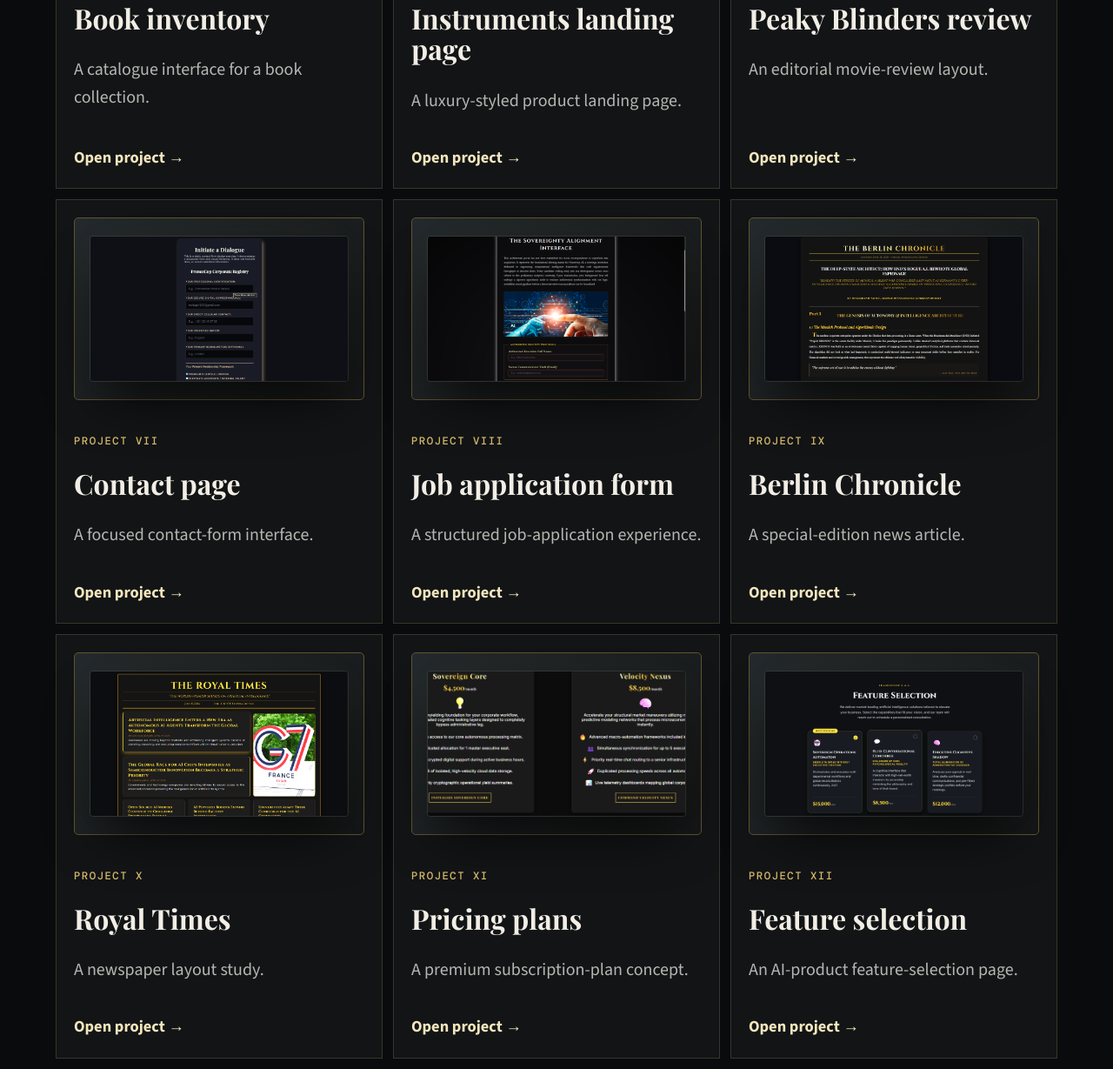
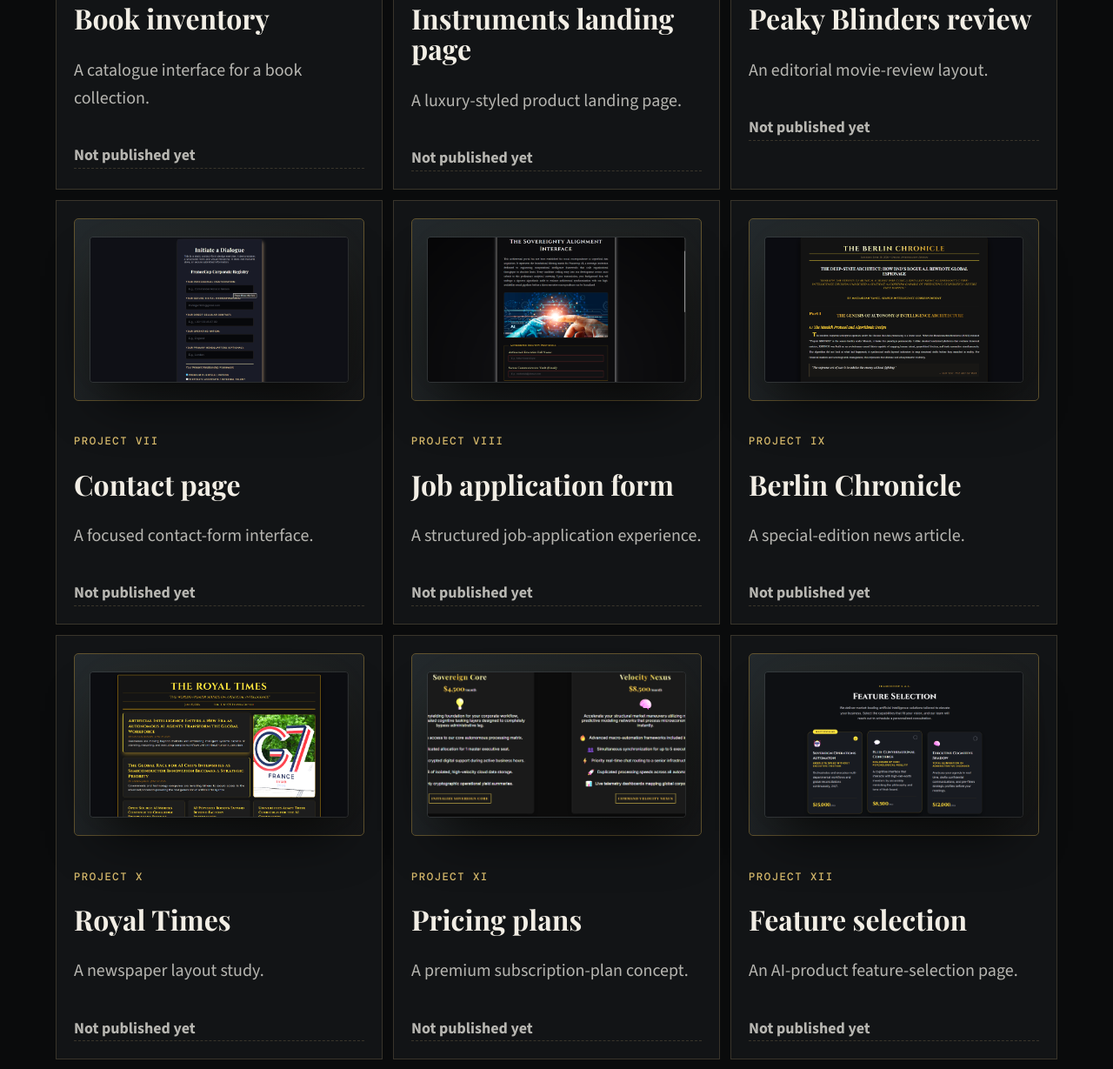
Before and after one commit to fernandocortessuarez-sys/first-portfolio, a plain HTML site: page projects.html in a window 1280 px wide. Shown: the part 2233-3462 px from the top of the page at 87% size. Drawn offline with nearby package versions, Linux system fonts and the light colour scheme; a web font is replaced by a local one.

Commit message:
Marca como pendentes os links para projetos ainda nao publicados
No GitHub Pages so o tributo a Rommel existe ao lado do portfolio; os outros
20 links davam 404. Cada um virou "Not published yet" com um comentario
TODO(ferna) guardando o link original.

Co-Authored-By: Claude Opus 5.5 <noreply@anthropic.com>

```diff
--- a/projects.html
+++ b/projects.html
@@ -49,7 +49,7 @@
             <p class="project-number">Project I</p>
             <h3>Data Analysis - RedeAgora</h3>
             <p>Data cleaning decisions, Excel analysis, and a Power BI dashboard case study.</p>
-            <a href="../Project01/README.md">Read case study <span aria-hidden="true">→</span></a>
+            <!-- TODO(ferna): when this project is on GitHub Pages, restore: <a href="../Project01/README.md"> --><span class="pending-link">Not published yet</span>
           </article>
           <article class="project-card small-card">
             <div class="project-shot"><img class="screenshot" src="images/rommel-hero.png" alt="Hero of Rommel website" loading="lazy" /></div>
@@ -63,133 +63,133 @@
             <p class="project-number">Project III</p>
             <h3>Formula 1 documentation</h3>
             <p>Technical documentation structured for a complex subject.</p>
-            <a href="../documentation-f1/index.html">Open project <span aria-hidden="true">→</span></a>
+            <!-- TODO(ferna): when this project is on GitHub Pages, restore: <a href="../documentation-f1/index.html"> --><span class="pending-link">Not published yet</span>
           </article>
           <article class="project-card small-card">
             <div class="project-shot"><img class="screenshot" src="images/book-inventory.png" alt="main part of the website of a book inventory" loading="lazy" /></div>
             <p class="project-number">Project IV</p>
             <h3>Book inventory</h3>
             <p>A catalogue interface for a book collection.</p>
-            <a href="../books-register/index.html">Open project <span aria-hidden="true">→</span></a>
+            <!-- TODO(ferna): when this project is on GitHub Pages, restore: <a href="../books-register/index.html"> --><span class="pending-link">Not published yet</span>
           </article>
           <article class="project-card small-card">
             <div class="project-shot"><img class="screenshot" src="images/landing-page.png" alt="Landing page for a fictional instrument luxury company" loading="lazy" /></div>
             <p class="project-number">Project V</p>
             <h3>Instruments landing page</h3>
             <p>A luxury-styled product landing page.</p>
-            <a href="../instruments-website/index.html">Open project <span aria-hidden="true">→</span></a>
+            <!-- TODO(ferna): when this project is on GitHub Pages, restore: <a href="../instruments-website/index.html"> --><span class="pending-link">Not published yet</span>
           </article>
           <article class="project-card small-card">
             <div class="project-shot"><img class="screenshot" src="images/movie-review.png" alt="characters part of the webiste of peaky blinders movie review" loading="lazy" /></div>
             <p class="project-number">Project VI</p>
             <h3>Peaky Blinders review</h3>
             <p>An editorial movie-review layout.</p>
-            <a href="../movie-review/index.html">Open project <span aria-hidden="true">→</span></a>
+            <!-- TODO(ferna): when this project is on GitHub Pages, restore: <a href="../movie-review/index.html"> --><span class="pending-link">Not published yet</span>
           </article>
           <article class="project-card small-card">
             <div class="project-shot"><img class="screenshot" src="images/job-form.png" alt="a form for a company contact and meetings" loading="lazy" /></div>
             <p class="project-number">Project VII</p>
             <h3>Contact page</h3>
             <p>A focused contact-form interface.</p>
-            <a href="../contact-page/index.html">Open project <span aria-hidden="true">→</span></a>
+            <!-- TODO(ferna): when this project is on GitHub Pages, restore: <a href="../contact-page/index.html"> --><span class="pending-link">Not published yet</span>
           </article>
           <article class="project-card small-card">
             <div class="project-shot"><img class="screenshot" src="images/job-app.png" alt="application from for a fictional AI company" loading="lazy" /></div>
             <p class="project-number">Project VIII</p>
             <h3>Job application form</h3>
             <p>A structured job-application experience.</p>
-            <a href="../job-form/index.html">Open project <span aria-hidden="true">→</span></a>
+            <!-- TODO(ferna): when this project is on GitHub Pages, restore: <a href="../job-form/index.html"> --><span class="pending-link">Not published yet</span>
           </article>
           <article class="project-card small-card">
             <div class="project-shot"><img class="screenshot" src="images/article.png" alt="article of a fictional newspaper" loading="lazy" /></div>
             <p class="project-number">Project IX</p>
             <h3>Berlin Chronicle</h3>
             <p>A special-edition news article.</p>
-            <a href="../news-article/index.html">Open project <span aria-hidden="true">→</span></a>
+            <!-- TODO(ferna): when this project is on GitHub Pages, restore: <a href="../news-article/index.html"> --><span class="pending-link">Not published yet</span>
           </article>
           <article class="project-card small-card">
             <div class="project-shot"><img class="screenshot" src="images/news-layout.png" alt="layout of a fictional newspaper" loading="lazy" /></div>
             <p class="project-number">Project X</p>
             <h3>Royal Times</h3>
             <p>A newspaper layout study.</p>
-            <a href="../newspaper-layout/index.html">Open project <span aria-hidden="true">→</span></a>
+            <!-- TODO(ferna): when this project is on GitHub Pages, restore: <a href="../newspaper-layout/index.html"> --><span class="pending-link">Not published yet</span>
           </article>
           <article class="project-card small-card">
             <div class="project-shot"><img class="screenshot" src="images/price-plan.png" alt="a serie of cards with different priice plans" loading="lazy" /></div>
             <p class="project-number">Project XI</p>
             <h3>Pricing plans</h3>
             <p>A premium subscription-plan concept.</p>
-            <a href="../price-plan/index.html">Open project <span aria-hidden="true">→</span></a>
+            <!-- TODO(ferna): when this project is on GitHub Pages, restore: <a href="../price-plan/index.html"> --><span class="pending-link">Not published yet</span>
           </article>
           <article class="project-card small-card">
             <div class="project-shot"><img class="screenshot" src="images/feature-plan.png" alt="a serie of features of a fictional company" loading="lazy" /></div>
             <p class="project-number">Project XII</p>
             <h3>Feature selection</h3>
             <p>An AI-product feature-selection page.</p>
-            <a href="../feature-company/index.html">Open project <span aria-hidden="true">→</span></a>
+            <!-- TODO(ferna): when this project is on GitHub Pages, restore: <a href="../feature-company/index.html"> --><span class="pending-link">Not published yet</span>
           </article>
           <article class="project-card small-card">
             <div class="project-shot"><img class="screenshot" src="images/company-plan.png" alt="a list of fictional company plans" loading="lazy" /></div>
             <p class="project-number">Project XIII</p>
             <h3>Company plans</h3>
             <p>An enterprise-plan presentation.</p>
-            <a href="../company-plans/index.html">Open project <span aria-hidden="true">→</span></a>
+            <!-- TODO(ferna): when this project is on GitHub Pages, restore: <a href="../company-plans/index.html"> --><span class="pending-link">Not published yet</span>
           </article>
           <article class="project-card small-card">
             <div class="project-shot"><img class="screenshot" src="images/confidential-email.png" alt="a fiction program of a Confidential email" loading="lazy" /></div>
             <p class="project-number">Project XIV</p>
             <h3>Confidential email</h3>
             <p>A classified-communications interface concept.</p>
-            <a href="../confidential-email/index.html">Open project <span aria-hidden="true">→</span></a>
+            <!-- TODO(ferna): when this project is on GitHub Pages, restore: <a href="../confidential-email/index.html"> --><span class="pending-link">Not published yet</span>
           </article>
           <article class="project-card small-card">
             <div class="project-shot"><img class="screenshot" src="images/music-web.png" alt="A hero of a webpage of classical music compilation" loading="lazy" /></div>
             <p class="project-number">Project XV</p>
             <h3>Music compilation</h3>
             <p>An editorial compilation of classical music.</p>
-            <a href="../music-compilation/index.html">Open project <span aria-hidden="true">→</span></a>
+            <!-- TODO(ferna): when this project is on GitHub Pages, restore: <a href="../music-compilation/index.html"> --><span class="pending-link">Not published yet</span>
           </article>
           <article class="project-card small-card">
             <div class="project-shot"><img class="screenshot" src="images/recipe.png" alt="A part of a recipe page of protein pancakes" loading="lazy" /></div>
             <p class="project-number">Project XVI</p>
             <h3>Protein pancakes</h3>
             <p>A high-protein recipe-page concept.</p>
-            <a href="../recipe-page/index.html">Open project <span aria-hidden="true">→</span></a>
+            <!-- TODO(ferna): when this project is on GitHub Pages, restore: <a href="../recipe-page/index.html"> --><span class="pending-link">Not published yet</span>
           </article>
           <article class="project-card small-card">
             <div class="project-shot"><img class="screenshot" src="images/card-game.png" alt="a decorative page of a poker table" loading="lazy" /></div>
             <p class="project-number">Project XVII</p>
             <h3>Royal Army Casino</h3>
             <p>A visual poker-table interface.</p>
-            <a href="../poker-table/index.html">Open project <span aria-hidden="true">→</span></a>
+            <!-- TODO(ferna): when this project is on GitHub Pages, restore: <a href="../poker-table/index.html"> --><span class="pending-link">Not published yet</span>
           </article>
           <article class="project-card small-card">
             <div class="project-shot"><img class="screenshot" src="images/personal-card.png" alt="a preview of my personal card" loading="lazy" /></div>
             <p class="project-number">Project XVIII</p>
             <h3>Personal card</h3>
             <p>A concise personal-card layout.</p>
-            <a href="../personal-card/index.html">Open project <span aria-hidden="true">→</span></a>
+            <!-- TODO(ferna): when this project is on GitHub Pages, restore: <a href="../personal-card/index.html"> --><span class="pending-link">Not published yet</span>
           </article>
           <article class="project-card small-card">
             <div class="project-shot"><img class="screenshot" src="images/health-form.png" alt="a personal web form for a productivity app" loading="lazy" /></div>
             <p class="project-number">Project XIX</p>
             <h3>Spartacus health form</h3>
             <p>A detailed health-information form.</p>
-            <a href="../spartacus-form/index.html">Open project <span aria-hidden="true">→</span></a>
+            <!-- TODO(ferna): when this project is on GitHub Pages, restore: <a href="../spartacus-form/index.html"> --><span class="pending-link">Not published yet</span>
           </article>
           <article class="project-card small-card">
             <div class="project-shot"><img class="screenshot" src="images/sucsses-card.png" alt="a serie of sucsses stories" loading="lazy" /></div>
             <p class="project-number">Project XX</p>
             <h3>Pantheon of success</h3>
             <p>A long-form success-card article.</p>
-            <a href="../sucsess-card/index.html">Open project <span aria-hidden="true">→</span></a>
+            <!-- TODO(ferna): when this project is on GitHub Pages, restore: <a href="../sucsess-card/index.html"> --><span class="pending-link">Not published yet</span>
           </article>
           <article class="project-card small-card">
             <div class="project-shot"><img class="screenshot" src="images/events-page.png" alt="the main part of a webpage for luxury events" loading="lazy" /></div>
             <p class="project-number">Project XXI</p>
             <h3>Events calendar</h3>
             <p>A visual upcoming-events page.</p>
-            <a href="../events-page/index.html">Open project <span aria-hidden="true">→</span></a>
+            <!-- TODO(ferna): when this project is on GitHub Pages, restore: <a href="../events-page/index.html"> --><span class="pending-link">Not published yet</span>
           </article>
         </div>
       </section>
```
Also changed, not shown: index.html (+2 -2 lines), 1 other file.
